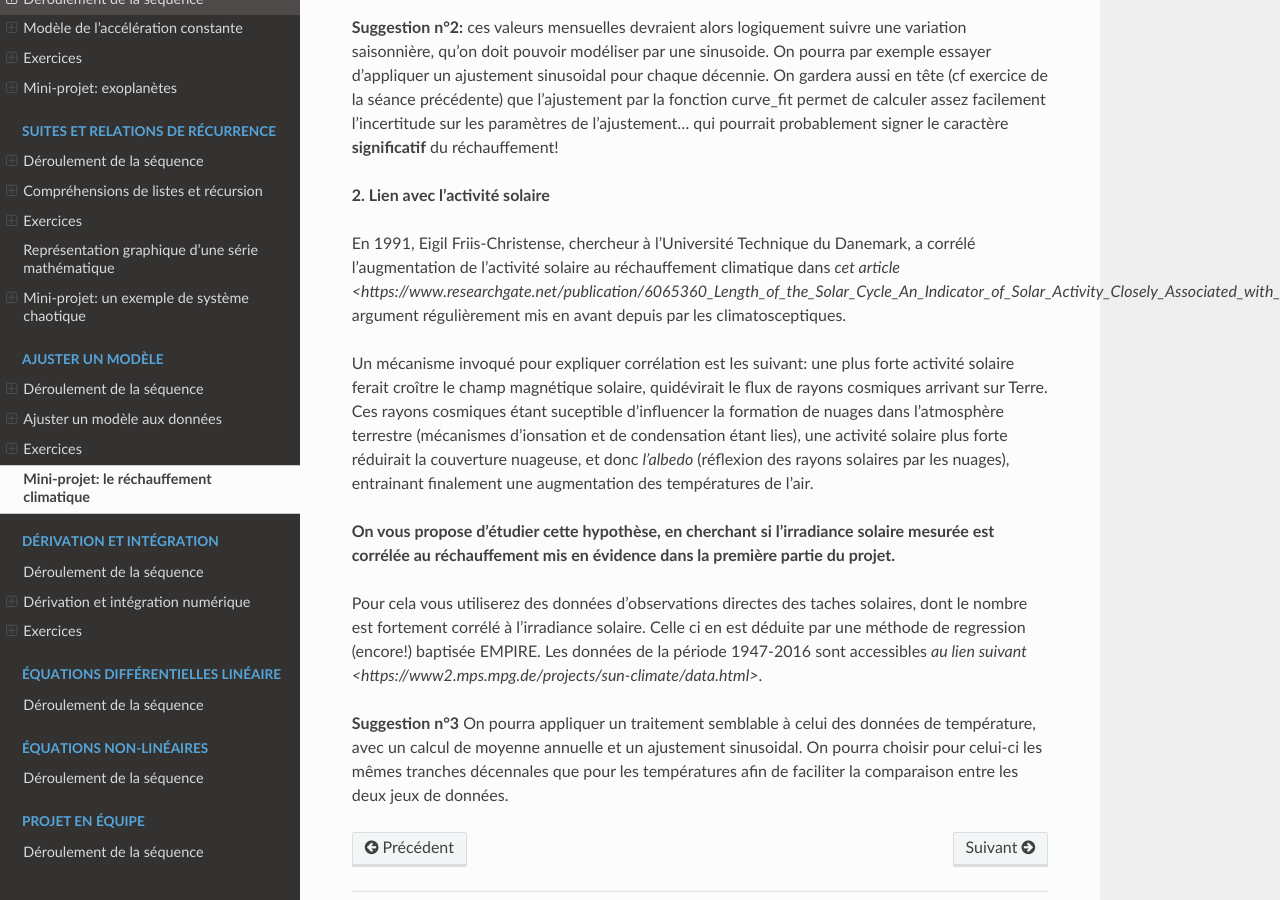
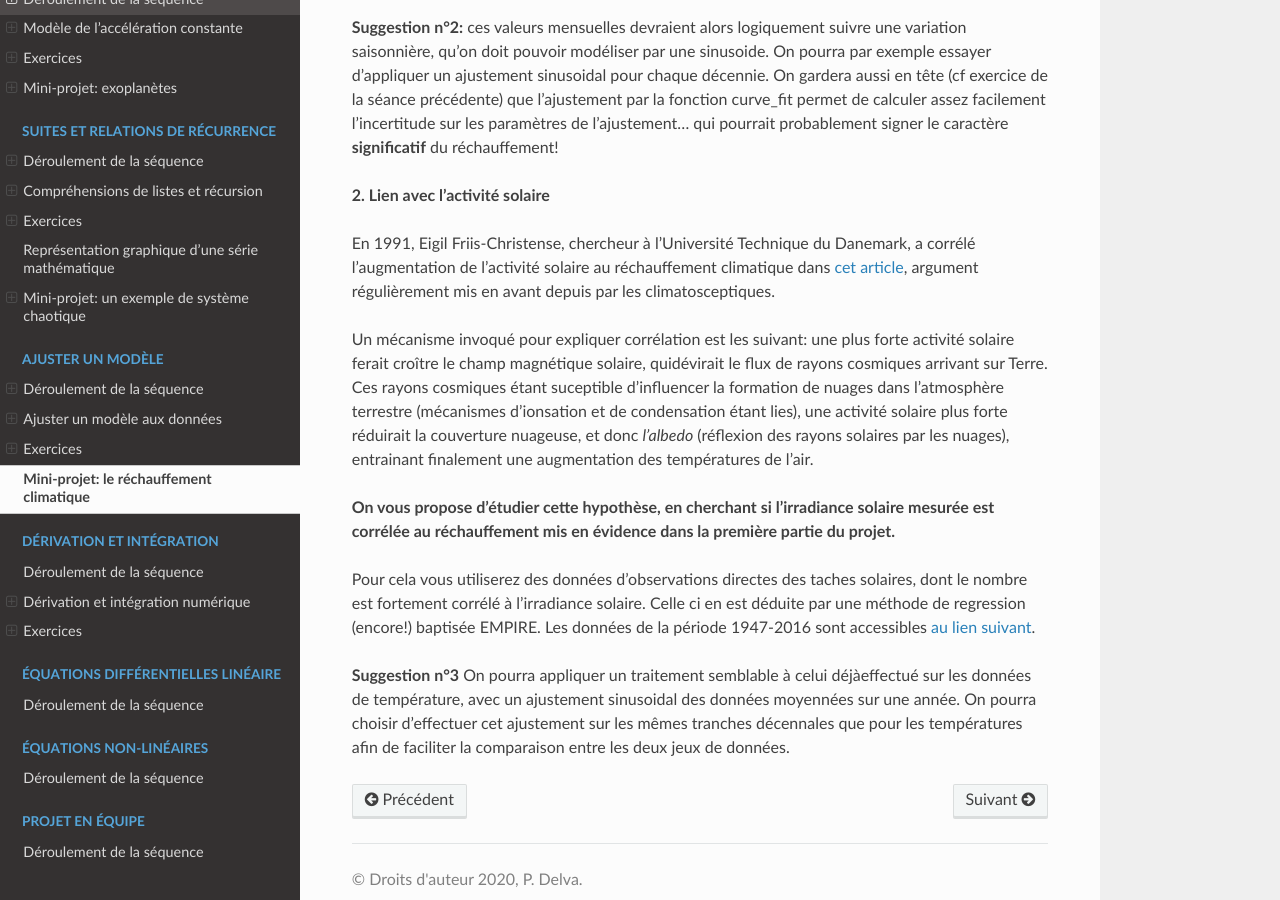
Before and after one commit to phys-mod/site, a Sphinx documentation site: the page built from source/sequences/05-ajustement-modele/rechauffement_climatique.rst, in a window 1280 px wide and 900 px high, scrolled down 1179 px. Built offline with Sphinx 7.4.7 and the Read the Docs theme 2.0.0, drawn with Linux system fonts in a browser that asks for light colours.

Commit message:
Update rechauffement_climatique.rst

```diff
--- a/source/sequences/05-ajustement-modele/rechauffement_climatique.rst
+++ b/source/sequences/05-ajustement-modele/rechauffement_climatique.rst
@@ -25,14 +25,14 @@ La seconde problématique sera de montrer que l'effet observé est significatif,
 
 **2. Lien avec l'activité solaire**
 
-En 1991, Eigil Friis-Christense, chercheur à l'Université Technique du Danemark, a corrélé l'augmentation de l'activité solaire au réchauffement climatique dans `cet article <https://www.researchgate.net/publication/6065360_Length_of_the_Solar_Cycle_An_Indicator_of_Solar_Activity_Closely_Associated_with_Climate>`, argument régulièrement mis en avant depuis par les climatosceptiques.
+En 1991, Eigil Friis-Christense, chercheur à l'Université Technique du Danemark, a corrélé l'augmentation de l'activité solaire au réchauffement climatique dans `cet article <https://www.researchgate.net/publication/6065360_Length_of_the_Solar_Cycle_An_Indicator_of_Solar_Activity_Closely_Associated_with_Climate>`_, argument régulièrement mis en avant depuis par les climatosceptiques.
 
 Un mécanisme invoqué pour expliquer corrélation est les suivant: une plus forte activité solaire ferait croître le champ magnétique solaire, quidévirait le flux de rayons cosmiques arrivant sur Terre. Ces rayons cosmiques étant suceptible d'influencer la formation de nuages dans l'atmosphère terrestre (mécanismes d'ionsation et de condensation étant lies), une activité solaire plus forte réduirait la couverture nuageuse, et donc *l'albedo* (réflexion des rayons solaires par les nuages), entrainant finalement une augmentation des températures de l'air.
 
 **On vous propose d'étudier cette hypothèse, en cherchant si l'irradiance solaire mesurée est corrélée au réchauffement mis en évidence dans la première partie du projet.**
 
-Pour cela vous utiliserez des données d'observations directes des taches solaires, dont le nombre est fortement corrélé à l'irradiance solaire. Celle ci en est déduite par une méthode de regression (encore!) baptisée EMPIRE. Les données de la période 1947-2016 sont accessibles `au lien suivant <https://www2.mps.mpg.de/projects/sun-climate/data.html>`.
+Pour cela vous utiliserez des données d'observations directes des taches solaires, dont le nombre est fortement corrélé à l'irradiance solaire. Celle ci en est déduite par une méthode de regression (encore!) baptisée EMPIRE. Les données de la période 1947-2016 sont accessibles `au lien suivant <https://www2.mps.mpg.de/projects/sun-climate/data.html>`_.
 
-**Suggestion n°3** On pourra appliquer un traitement semblable à celui des données de température, avec un calcul de moyenne annuelle et un ajustement sinusoidal. On pourra choisir pour celui-ci les mêmes tranches décennales que pour les températures afin de faciliter la comparaison entre les deux jeux de données.
+**Suggestion n°3** On pourra appliquer un traitement semblable à celui déjàeffectué sur les données de température, avec un ajustement sinusoidal des données moyennées sur une année. On pourra choisir d'effectuer cet ajustement sur les mêmes tranches décennales que pour les températures afin de faciliter la comparaison entre les deux jeux de données.
 
 .. |copy|   unicode:: U+000A9 .. COPYRIGHT SIGN
```
